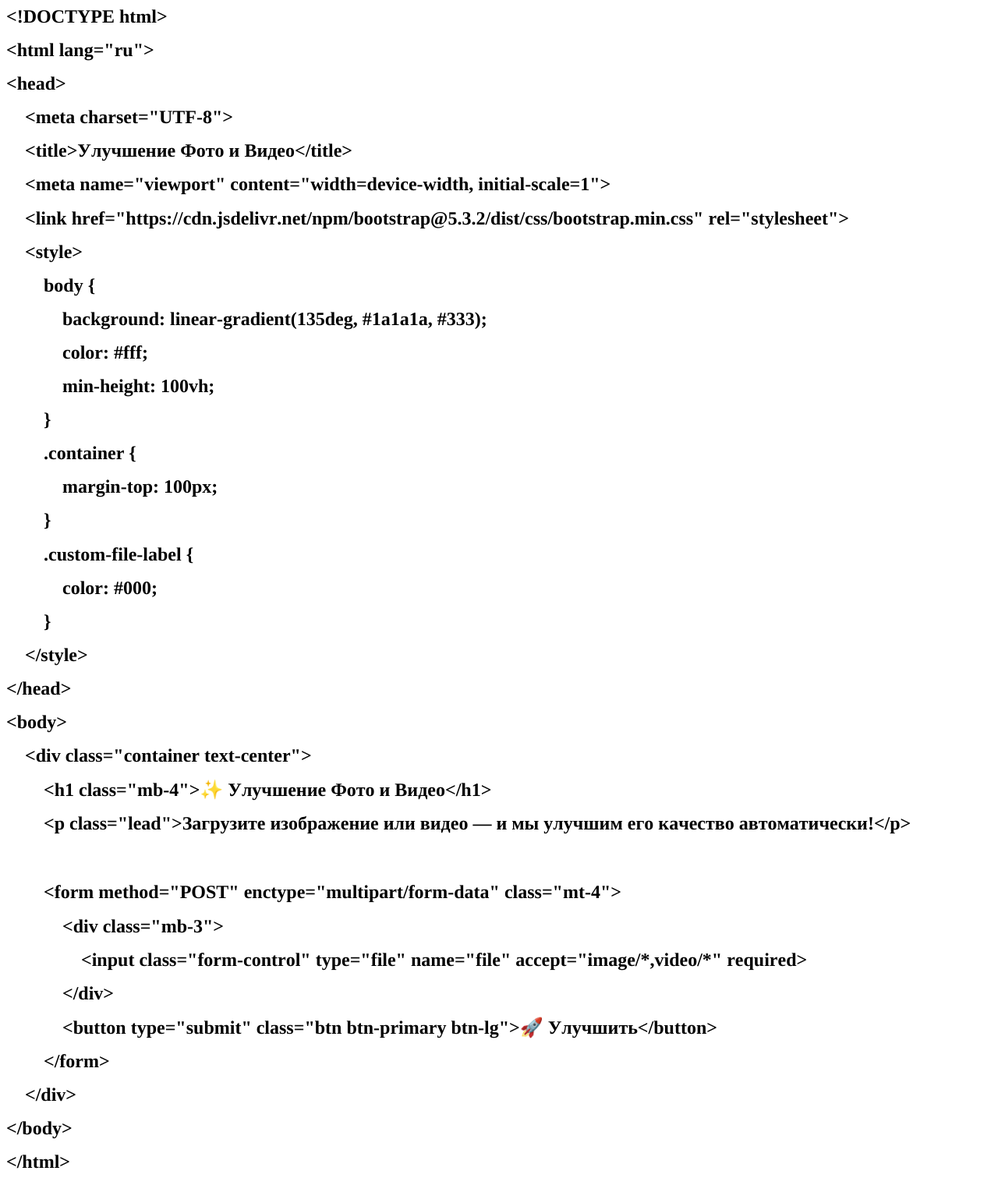
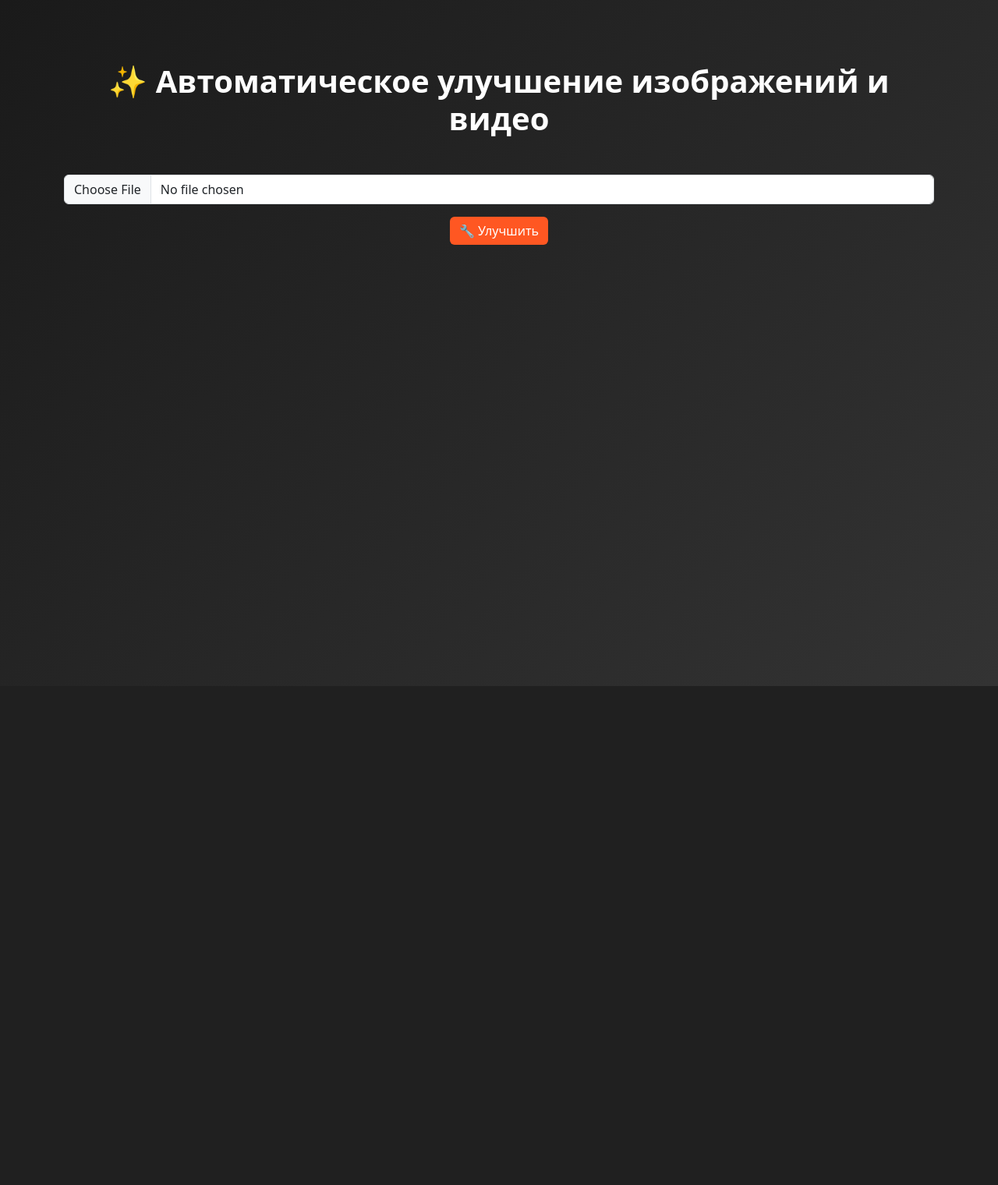
Before and after one commit to VIRENIX667/video-photo-enhancer, a Flask app: page / in a window 1280 px wide. Shown: the whole page at 78% size. After the commit the page ends 880 px from the top, so only its background shows below. Run offline with Flask 3, Linux system fonts and the light colour scheme.

Commit message:
Initial commit

```diff
--- a/app.py
+++ b/app.py
@@ -1,80 +1,34 @@
+from flask import Flask, render_template, request
 import os
-import uuid
-import subprocess
-from flask import Flask, render_template, request, send_from_directory, redirect, url_for
-from werkzeug.utils import secure_filename
+import shutil
 
 app = Flask(__name__)
-UPLOAD_FOLDER = 'static/uploads'
-PROCESSED_FOLDER = 'static/processed'
-os.makedirs(UPLOAD_FOLDER, exist_ok=True)
-os.makedirs(PROCESSED_FOLDER, exist_ok=True)
-app.config['UPLOAD_FOLDER'] = UPLOAD_FOLDER
+app.config['UPLOAD_FOLDER'] = 'static/uploads'
+app.config['PROCESSED_FOLDER'] = 'static/processed'
 
-# Allowed extensions
-IMAGE_EXTENSIONS = {'.png', '.jpg', '.jpeg'}
-VIDEO_EXTENSIONS = {'.mp4', '.mov', '.avi'}
-
-
-def allowed_file(filename):
-    ext = os.path.splitext(filename)[1].lower()
-    return ext in IMAGE_EXTENSIONS.union(VIDEO_EXTENSIONS)
-
-
-def process_video(input_path, output_path):
-    cmd = [
-        'ffmpeg',
-        '-i', input_path,
-        '-vf', 'hqdn3d,unsharp=5:5:1.0:5:5:0.0,eq=contrast=1.1:brightness=0.05',
-        '-c:v', 'libx265',
-        '-preset', 'medium',
-        '-crf', '23',
-        '-c:a', 'aac',
-        '-b:a', '128k',
-        output_path
-    ]
-    subprocess.run(cmd, check=True)
-
-
-def process_image(input_path, output_path):
-    import cv2
-    img = cv2.imread(input_path)
-    dst = cv2.fastNlMeansDenoisingColored(img, None, 10, 10, 7, 21)
-    sharpen_kernel = np.array([[-1,-1,-1], [-1,9,-1], [-1,-1,-1]])
-    dst = cv2.filter2D(dst, -1, sharpen_kernel)
-    cv2.imwrite(output_path, dst)
-
+def is_video_file(filename):
+    return filename.lower().endswith(('.mp4', '.mov', '.avi', '.webm'))
 
 @app.route('/', methods=['GET', 'POST'])
 def index():
     if request.method == 'POST':
         file = request.files['file']
-        if file and allowed_file(file.filename):
-            filename = secure_filename(file.filename)
-            input_path = os.path.join(UPLOAD_FOLDER, filename)
-            file.save(input_path)
+        if file:
+            filename = file.filename
+            upload_path = os.path.join(app.config['UPLOAD_FOLDER'], filename)
+            file.save(upload_path)
 
-            ext = os.path.splitext(filename)[1].lower()
-            output_filename = f"enhanced_{uuid.uuid4().hex}{ext}"
-            output_path = os.path.join(PROCESSED_FOLDER, output_filename)
+            processed_filename = 'processed_' + filename
+            processed_path = os.path.join(app.config['PROCESSED_FOLDER'], processed_filename)
 
-            try:
-                if ext in VIDEO_EXTENSIONS:
-                    process_video(input_path, output_path)
-                else:
-                    process_image(input_path, output_path)
-            except Exception as e:
-                return f"<h3>Ошибка обработки файла: {e}</h3>"
+            # Здесь мы просто копируем файл как "обработанный" (заглушка)
+            shutil.copy(upload_path, processed_path)
 
-            return redirect(url_for('download_file', filename=output_filename))
-
+            return render_template(
+                'index.html',
+                filename=filename,
+                is_video=is_video_file(filename)
+            )
     return render_template('index.html')
-
-
-@app.route('/download/<filename>')
-def download_file(filename):
-    return send_from_directory(PROCESSED_FOLDER, filename, as_attachment=True)
-
-
 if __name__ == '__main__':
-    app.run(host="0.0.0.0", port=10000)
+    app.run(debug=True, host='0.0.0.0', port=5050)
--- a/templates/index.html
+++ b/templates/index.html
@@ -1,50 +1,84 @@
-<!DOCTYPE html PUBLIC "-//W3C//DTD HTML 4.01//EN" "http://www.w3.org/TR/html4/strict.dtd">
-<html>
+<!DOCTYPE html>
+<html lang="ru">
 <head>
-  <meta http-equiv="Content-Type" content="text/html; charset=utf-8">
-  <meta http-equiv="Content-Style-Type" content="text/css">
-  <title></title>
-  <meta name="Generator" content="Cocoa HTML Writer">
-  <meta name="CocoaVersion" content="2575.5">
-  <style type="text/css">
-    span.s1 {font-kerning: none}
+  <meta charset="UTF-8">
+  <meta name="viewport" content="width=device-width, initial-scale=1">
+  <title>✨ Улучшение Фото и Видео</title>
+  <link href="https://cdn.jsdelivr.net/npm/bootstrap@5.3.3/dist/css/bootstrap.min.css" rel="stylesheet">
+
+  <style>
+    body {
+      background: linear-gradient(135deg, #1a1a1a, #333);
+      color: #fff;
+      min-height: 100vh;
+    }
+
+    .container {
+      margin-top: 80px;
+    }
+
+    .card {
+      background-color: #222;
+      border: none;
+      box-shadow: 0 4px 20px rgba(0,0,0,0.3);
+    }
+
+    h1 {
+      font-weight: bold;
+    }
+
+    video, img {
+      max-width: 100%;
+      border-radius: 8px;
+      margin-top: 15px;
+    }
+
+    .btn-primary {
+      background-color: #ff5722;
+      border: none;
+    }
+
+    .btn-primary:hover {
+      background-color: #e64a19;
+    }
   </style>
 </head>
 <body>
-<h1 style="margin: 0.0px 0.0px 16.1px 0.0px; font: 24.0px Times; -webkit-text-stroke: #000000"><span class="s1"><b>&lt;!DOCTYPE html&gt;</b></span></h1>
-<h1 style="margin: 0.0px 0.0px 16.1px 0.0px; font: 24.0px Times; -webkit-text-stroke: #000000"><span class="s1"><b>&lt;html lang="ru"&gt;</b></span></h1>
-<h1 style="margin: 0.0px 0.0px 16.1px 0.0px; font: 24.0px Times; -webkit-text-stroke: #000000"><span class="s1"><b>&lt;head&gt;</b></span></h1>
-<h1 style="margin: 0.0px 0.0px 16.1px 0.0px; font: 24.0px Times; -webkit-text-stroke: #000000"><span class="s1"><b><span class="Apple-converted-space">    </span>&lt;meta charset="UTF-8"&gt;</b></span></h1>
-<h1 style="margin: 0.0px 0.0px 16.1px 0.0px; font: 24.0px Times; -webkit-text-stroke: #000000"><span class="s1"><b><span class="Apple-converted-space">    </span>&lt;title&gt;Улучшение Фото и Видео&lt;/title&gt;</b></span></h1>
-<h1 style="margin: 0.0px 0.0px 16.1px 0.0px; font: 24.0px Times; -webkit-text-stroke: #000000"><span class="s1"><b><span class="Apple-converted-space">    </span>&lt;meta name="viewport" content="width=device-width, initial-scale=1"&gt;</b></span></h1>
-<h1 style="margin: 0.0px 0.0px 16.1px 0.0px; font: 24.0px Times; -webkit-text-stroke: #000000"><span class="s1"><b><span class="Apple-converted-space">    </span>&lt;link href="https://cdn.jsdelivr.net/npm/bootstrap@5.3.2/dist/css/bootstrap.min.css" rel="stylesheet"&gt;</b></span></h1>
-<h1 style="margin: 0.0px 0.0px 16.1px 0.0px; font: 24.0px Times; -webkit-text-stroke: #000000"><span class="s1"><b><span class="Apple-converted-space">    </span>&lt;style&gt;</b></span></h1>
-<h1 style="margin: 0.0px 0.0px 16.1px 0.0px; font: 24.0px Times; -webkit-text-stroke: #000000"><span class="s1"><b><span class="Apple-converted-space">        </span>body {</b></span></h1>
-<h1 style="margin: 0.0px 0.0px 16.1px 0.0px; font: 24.0px Times; -webkit-text-stroke: #000000"><span class="s1"><b><span class="Apple-converted-space">            </span>background: linear-gradient(135deg, #1a1a1a, #333);</b></span></h1>
-<h1 style="margin: 0.0px 0.0px 16.1px 0.0px; font: 24.0px Times; -webkit-text-stroke: #000000"><span class="s1"><b><span class="Apple-converted-space">            </span>color: #fff;</b></span></h1>
-<h1 style="margin: 0.0px 0.0px 16.1px 0.0px; font: 24.0px Times; -webkit-text-stroke: #000000"><span class="s1"><b><span class="Apple-converted-space">            </span>min-height: 100vh;</b></span></h1>
-<h1 style="margin: 0.0px 0.0px 16.1px 0.0px; font: 24.0px Times; -webkit-text-stroke: #000000"><span class="s1"><b><span class="Apple-converted-space">        </span>}</b></span></h1>
-<h1 style="margin: 0.0px 0.0px 16.1px 0.0px; font: 24.0px Times; -webkit-text-stroke: #000000"><span class="s1"><b><span class="Apple-converted-space">        </span>.container {</b></span></h1>
-<h1 style="margin: 0.0px 0.0px 16.1px 0.0px; font: 24.0px Times; -webkit-text-stroke: #000000"><span class="s1"><b><span class="Apple-converted-space">            </span>margin-top: 100px;</b></span></h1>
-<h1 style="margin: 0.0px 0.0px 16.1px 0.0px; font: 24.0px Times; -webkit-text-stroke: #000000"><span class="s1"><b><span class="Apple-converted-space">        </span>}</b></span></h1>
-<h1 style="margin: 0.0px 0.0px 16.1px 0.0px; font: 24.0px Times; -webkit-text-stroke: #000000"><span class="s1"><b><span class="Apple-converted-space">        </span>.custom-file-label {</b></span></h1>
-<h1 style="margin: 0.0px 0.0px 16.1px 0.0px; font: 24.0px Times; -webkit-text-stroke: #000000"><span class="s1"><b><span class="Apple-converted-space">            </span>color: #000;</b></span></h1>
-<h1 style="margin: 0.0px 0.0px 16.1px 0.0px; font: 24.0px Times; -webkit-text-stroke: #000000"><span class="s1"><b><span class="Apple-converted-space">        </span>}</b></span></h1>
-<h1 style="margin: 0.0px 0.0px 16.1px 0.0px; font: 24.0px Times; -webkit-text-stroke: #000000"><span class="s1"><b><span class="Apple-converted-space">    </span>&lt;/style&gt;</b></span></h1>
-<h1 style="margin: 0.0px 0.0px 16.1px 0.0px; font: 24.0px Times; -webkit-text-stroke: #000000"><span class="s1"><b>&lt;/head&gt;</b></span></h1>
-<h1 style="margin: 0.0px 0.0px 16.1px 0.0px; font: 24.0px Times; -webkit-text-stroke: #000000"><span class="s1"><b>&lt;body&gt;</b></span></h1>
-<h1 style="margin: 0.0px 0.0px 16.1px 0.0px; font: 24.0px Times; -webkit-text-stroke: #000000"><span class="s1"><b><span class="Apple-converted-space">    </span>&lt;div class="container text-center"&gt;</b></span></h1>
-<h1 style="margin: 0.0px 0.0px 16.1px 0.0px; font: 24.0px Times; -webkit-text-stroke: #000000"><span class="s1"><b><span class="Apple-converted-space">        </span>&lt;h1 class="mb-4"&gt;✨ Улучшение Фото и Видео&lt;/h1&gt;</b></span></h1>
-<h1 style="margin: 0.0px 0.0px 16.1px 0.0px; font: 24.0px Times; -webkit-text-stroke: #000000"><span class="s1"><b><span class="Apple-converted-space">        </span>&lt;p class="lead"&gt;Загрузите изображение или видео — и мы улучшим его качество автоматически!&lt;/p&gt;</b></span></h1>
-<h1 style="margin: 0.0px 0.0px 16.1px 0.0px; font: 24.0px Times; -webkit-text-stroke: #000000; min-height: 29.0px"><span class="s1"><b></b></span><br></h1>
-<h1 style="margin: 0.0px 0.0px 16.1px 0.0px; font: 24.0px Times; -webkit-text-stroke: #000000"><span class="s1"><b><span class="Apple-converted-space">        </span>&lt;form method="POST" enctype="multipart/form-data" class="mt-4"&gt;</b></span></h1>
-<h1 style="margin: 0.0px 0.0px 16.1px 0.0px; font: 24.0px Times; -webkit-text-stroke: #000000"><span class="s1"><b><span class="Apple-converted-space">            </span>&lt;div class="mb-3"&gt;</b></span></h1>
-<h1 style="margin: 0.0px 0.0px 16.1px 0.0px; font: 24.0px Times; -webkit-text-stroke: #000000"><span class="s1"><b><span class="Apple-converted-space">                </span>&lt;input class="form-control" type="file" name="file" accept="image/*,video/*" required&gt;</b></span></h1>
-<h1 style="margin: 0.0px 0.0px 16.1px 0.0px; font: 24.0px Times; -webkit-text-stroke: #000000"><span class="s1"><b><span class="Apple-converted-space">            </span>&lt;/div&gt;</b></span></h1>
-<h1 style="margin: 0.0px 0.0px 16.1px 0.0px; font: 24.0px Times; -webkit-text-stroke: #000000"><span class="s1"><b><span class="Apple-converted-space">            </span>&lt;button type="submit" class="btn btn-primary btn-lg"&gt;🚀 Улучшить&lt;/button&gt;</b></span></h1>
-<h1 style="margin: 0.0px 0.0px 16.1px 0.0px; font: 24.0px Times; -webkit-text-stroke: #000000"><span class="s1"><b><span class="Apple-converted-space">        </span>&lt;/form&gt;</b></span></h1>
-<h1 style="margin: 0.0px 0.0px 16.1px 0.0px; font: 24.0px Times; -webkit-text-stroke: #000000"><span class="s1"><b><span class="Apple-converted-space">    </span>&lt;/div&gt;</b></span></h1>
-<h1 style="margin: 0.0px 0.0px 16.1px 0.0px; font: 24.0px Times; -webkit-text-stroke: #000000"><span class="s1"><b>&lt;/body&gt;</b></span></h1>
-<h1 style="margin: 0.0px 0.0px 16.1px 0.0px; font: 24.0px Times; -webkit-text-stroke: #000000"><span class="s1"><b>&lt;/html&gt;</b></span></h1>
+  <div class="container text-center">
+    <h1 class="mb-5">✨ Автоматическое улучшение изображений и видео</h1>
+
+    <form method="POST" enctype="multipart/form-data" class="mb-5">
+      <div class="mb-3">
+        <input type="file" name="file" accept="image/*,video/*" class="form-control" required>
+      </div>
+      <button type="submit" class="btn btn-primary">🔧 Улучшить</button>
+    </form>
+
+    {% if filename %}
+    <div class="row">
+      <div class="col-md-6">
+        <h4>До</h4>
+        {% if is_video %}
+        <video controls>
+          <source src="{{ url_for('static', filename='uploads/' + filename) }}">
+        </video>
+        {% else %}
+        <img src="{{ url_for('static', filename='uploads/' + filename) }}" alt="До">
+        {% endif %}
+      </div>
+
+      <div class="col-md-6">
+        <h4>После</h4>
+        {% if is_video %}
+        <video controls>
+          <source src="{{ url_for('static', filename='processed/processed_' + filename) }}">
+        </video>
+        {% else %}
+        <img src="{{ url_for('static', filename='processed/processed_' + filename) }}" alt="После">
+        {% endif %}
+      </div>
+    </div>
+    {% endif %}
+  </div>
 </body>
 </html>
```
Also changed, not shown: 3 other files.
